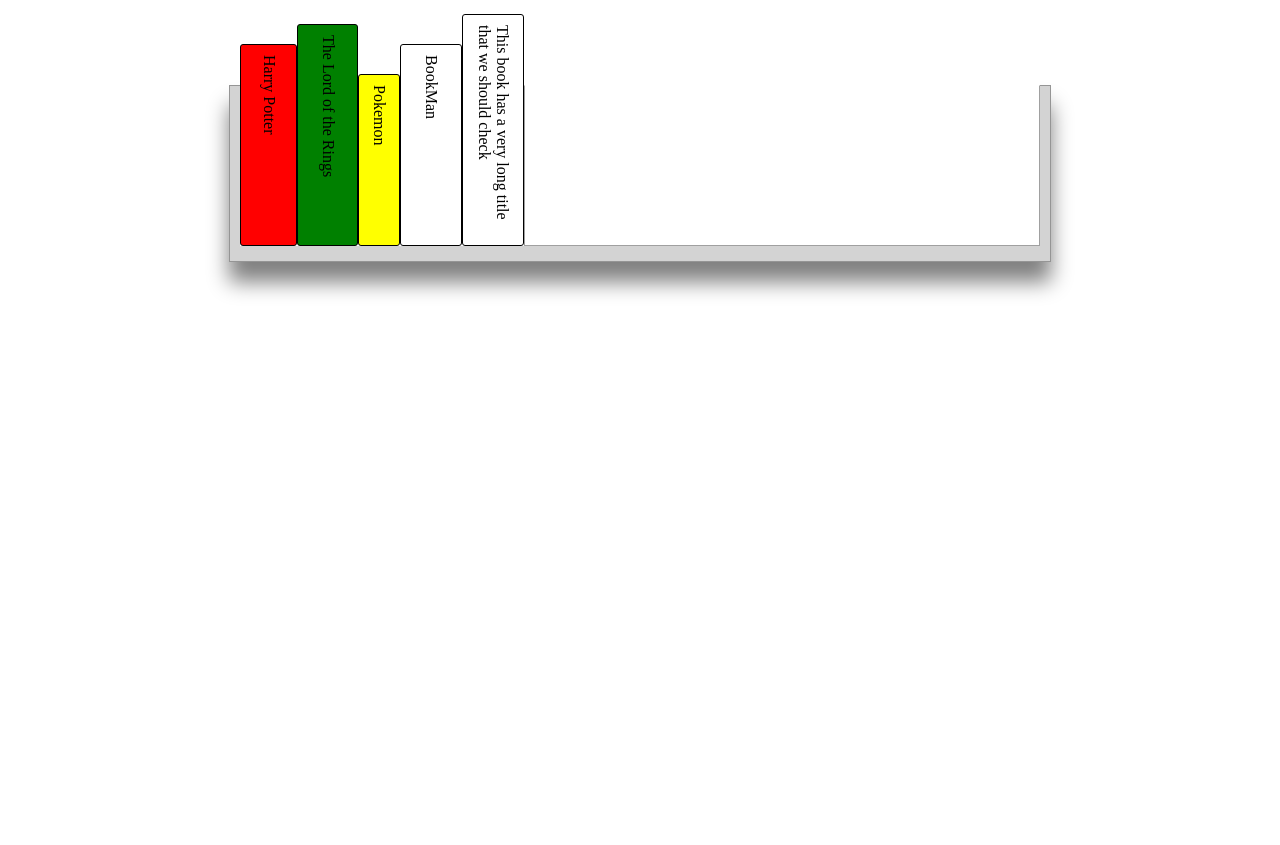
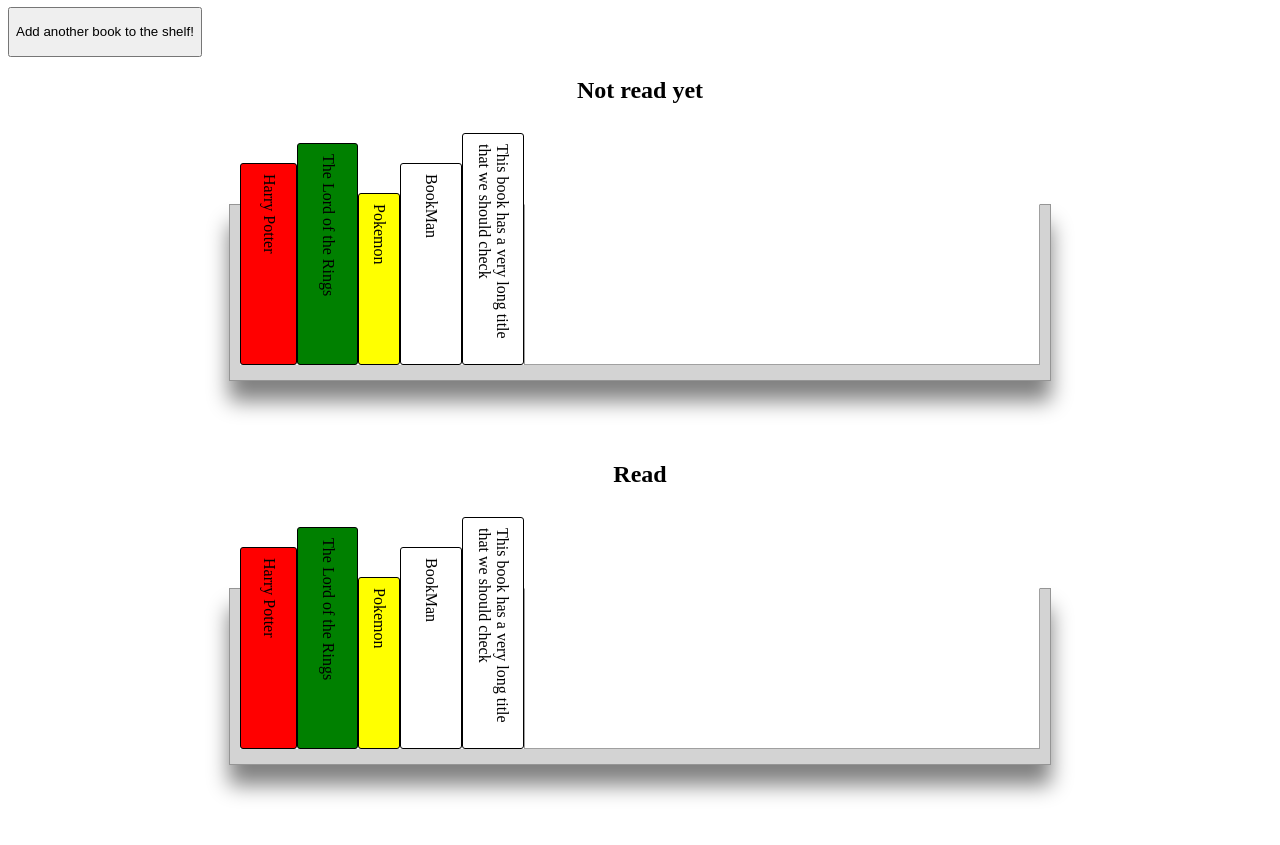
Before and after one commit to paulolins89/library, a plain HTML site: page index.html in a window 1280 px wide. Shown: the part 73-918 px from the top of the page. Before the commit the page ends 800 px from the top, so only its background shows below. Drawn offline with Linux system fonts and the light colour scheme.

Commit message:
made second shelf, starting js

```diff
--- a/index.html
+++ b/index.html
@@ -5,21 +5,32 @@
     </head>
     <body>
         <h1>Library</h1>
-        <div id = "outerShelfNotRead">
-            <div id = "innerShelfNotRead">
+        <input id = "addButton" type="button" value="Add another book to the shelf!"></input>
+        <h2>Not read yet</h2>
 
+        <div class = "outerShelf" id = "outerShelfNotRead">
+            <div class = "innerShelf" id = "innerShelfNotRead">
                 <div class = "book" id = "book1">Harry Potter</div>
                 <div class = "book" id = "book2">The Lord of the Rings</div>
                 <div class = "book" id = "book3">Pokemon</div>
                 <div class = "book" id = "book4">BookMan</div>
                 <div class = "book" id = "book5">This book has a very long title that we should check </div>
-
-
                 <div class = "book" id = "bookEnd"></div>
             </div>
         </div>
-        <div id = "topShelfNotRead"></div>
-        <div id = "shelfRead"></div>
+
+        <h2>Read</h2>
+
+        <div class = "outerShelf" id = "outerShelfRead">
+            <div class = "innerShelf" id = "innerShelfRead">
+                <div class = "book" id = "book1">Harry Potter</div>
+                <div class = "book" id = "book2">The Lord of the Rings</div>
+                <div class = "book" id = "book3">Pokemon</div>
+                <div class = "book" id = "book4">BookMan</div>
+                <div class = "book" id = "book5">This book has a very long title that we should check </div>
+                <div class = "book" id = "bookEnd"></div>
+            </div>
+        </div>
         <script src='library.js'></script>
     </body>
 </html>
--- a/style.css
+++ b/style.css
@@ -1,10 +1,18 @@
-#outerShelfNotRead{
+h1, h2{
+    text-align: center;
+}
+
+#addButton{
+    margin-left: auto;
+    height: 50px;
+
+}
+
+.outerShelf{
     border-style: solid;
     border-width: 1px;
     border-color: rgba(128, 128, 128, 0.747);
-    margin-left: auto;
-    margin-right: auto;
-    margin-top: 100px;
+    margin: 100px auto 80px auto;
     width: 800px;
     height: 160px;
     padding: 0px 10px 15px 10px;
@@ -12,7 +20,7 @@
     box-shadow: 0px 20px 20px grey;
 }
 
-#innerShelfNotRead{
+.innerShelf{
     height: 220px;
     position: relative;
     bottom: 60px;
```
